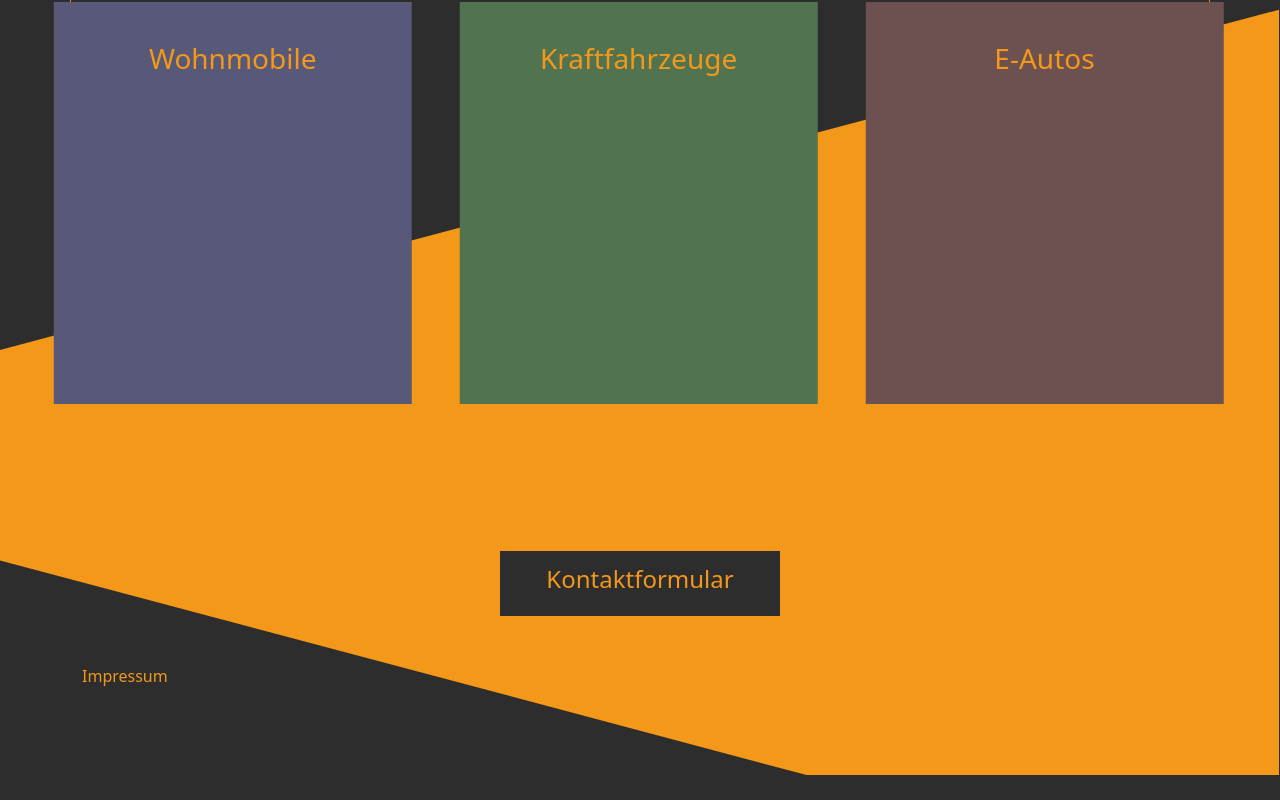
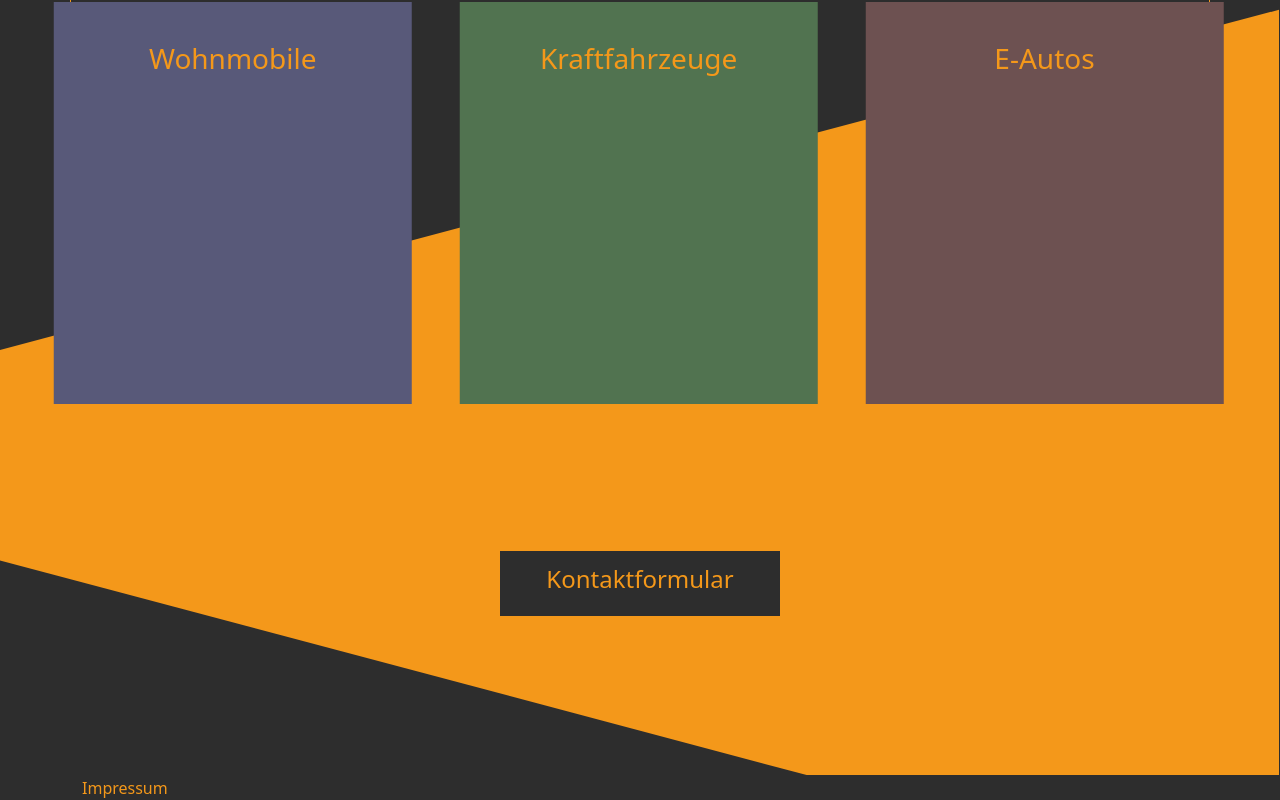
Before and after one commit to rllyben/Antiflo-Schampoo, a Vue app in the folder flomy/: page /#/ in a window 1280 px wide. Shown: the part 1447-2247 px from the top of the page. Before the commit the page ends 2222 px from the top, so only its background shows below. Built offline with nearby package versions, Linux system fonts and the light colour scheme.

Commit message:
Impressumspflicht meiner Mutter

```diff
--- a/flomy/src/router/index.js
+++ b/flomy/src/router/index.js
@@ -1,5 +1,6 @@
 import { createRouter, createWebHashHistory } from 'vue-router'
 import HomeView from '../views/HomeView.vue'
+import ImpressumView from '../views/ImpressumView.vue'
 
 const routes = [
   {
@@ -8,12 +9,9 @@ const routes = [
     component: HomeView
   },
   {
-    path: '/about',
-    name: 'about',
-    // route level code-splitting
-    // this generates a separate chunk (about.[hash].js) for this route
-    // which is lazy-loaded when the route is visited.
-    component: () => import(/* webpackChunkName: "about" */ '../views/AboutView.vue')
+    path: '/impressum',
+    name: 'impressum',
+    component: ImpressumView
   }
 ]
 
--- a/flomy/src/styles/custom.css
+++ b/flomy/src/styles/custom.css
@@ -11,6 +11,10 @@ body {
 
 a {
   color: var(--main-text-color);
+  text-decoration: none;
+}
+a:hover {
+  color: #ffc678;
 }
 
 button {
--- a/flomy/src/views/HomeView.vue
+++ b/flomy/src/views/HomeView.vue
@@ -100,9 +100,10 @@
         </div>
       </div>
     </div>
-
     <footer>
-      <div class="container impressum">Impressum</div>
+      <router-link to="/impressum">
+        <div class="container impressum">Impressum</div>
+      </router-link>
     </footer>
   </div>
 </template>
@@ -190,19 +191,11 @@ hr {
   margin: auto;
 }
 footer {
-  margin: 3rem auto;
+  margin-top: 10rem;
 }
 .background {
-  /* background-image: url("@/assets/footer.svg");
-  background-repeat: no-repeat;
-  background-position: bottom;
-  position: relative;
-  max-height: 0px;
-  z-index: -1;
-  margin-left: -16%; */
   position: relative;
 }
-
 .fragment {
   z-index: -1;
   position: absolute;
```
Also changed, not shown: flomy/src/views/ImpressumView.vue (renamed from flomy/src/views/AboutView.vue).
